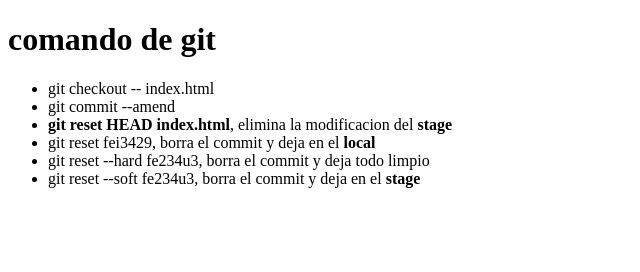
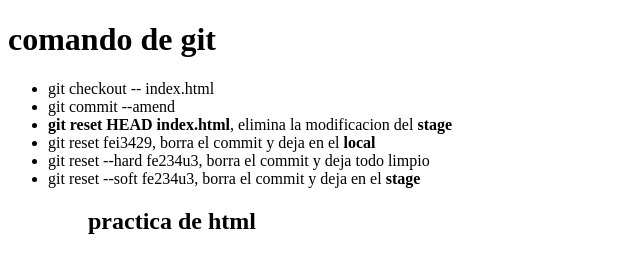
Before and after one commit to bash-6/web, a plain HTML site: page index.html in a window 1280 px wide. Shown: the whole page, without its empty margins (0-640 px from the left). Drawn offline with Linux system fonts and the light colour scheme.

Commit message:
plantilla base

```diff
--- a/index.html
+++ b/index.html
@@ -13,5 +13,9 @@
 			<li>git reset --hard fe234u3, borra el commit y deja todo limpio</li>
 			<li>git reset --soft fe234u3, borra el commit y deja en el <strong>stage</strong></li>
 		<ul>
+		<header>
+			<h2>practica de html</h2>
+
+		</header>
 	</body>
 </html>
```
Also changed, not shown: scritp.js (added).
